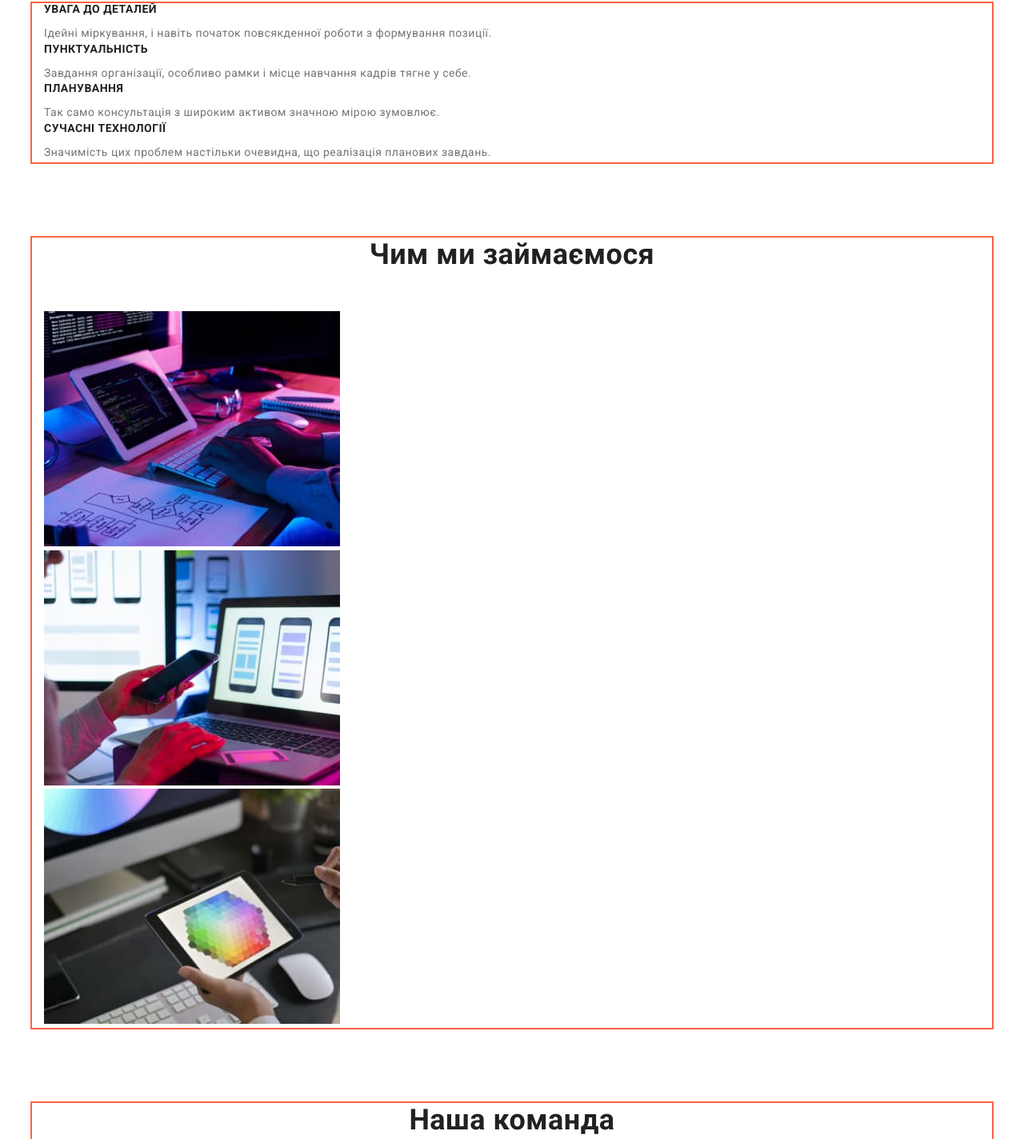
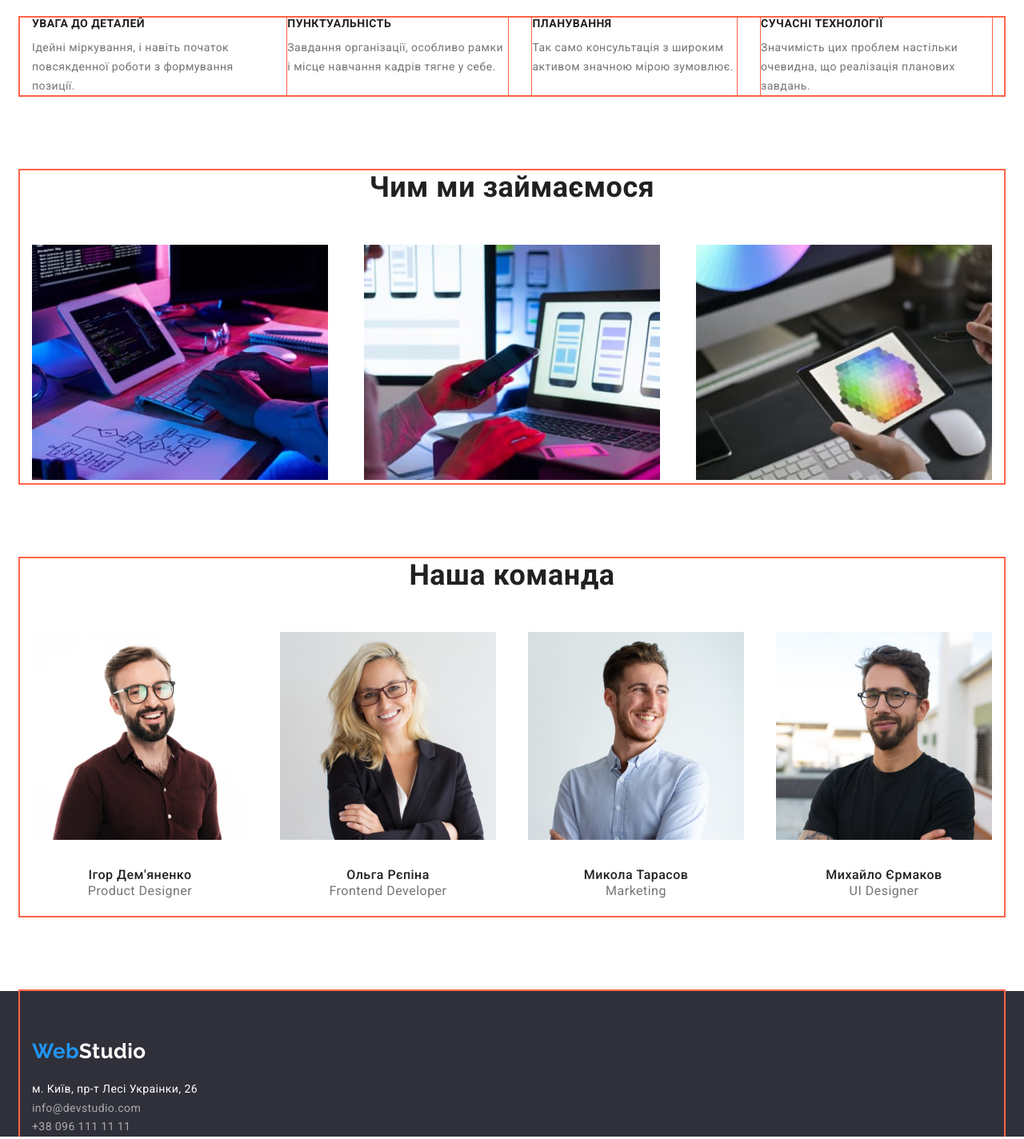
Before and after one commit to petromalskyi/goit-markup-hw-03, a plain HTML site: page index.html in a window 1280 px wide. Shown: the part 756-2180 px from the top of the page at 80% size. Drawn offline with nearby package versions, Linux system fonts and the light colour scheme.

Commit message:
finished flex index.html

```diff
--- a/css/styles.css
+++ b/css/styles.css
@@ -60,7 +60,7 @@ body {
 }
 
 .container {
-  width: 1200px;
+  width: 1230px;
   padding: 0 15px;
   margin: 0 auto;
 
@@ -197,10 +197,11 @@ margin-bottom: 30px;
 }
 
 .hero-button {
-  /* display: inline-block;
-width: 216px;
-  height: 50px; */
+  padding: 10px 32px;
+  box-shadow: 0px 4px 4px rgba(0, 0, 0, 0.15);
+  border-radius: 4px;
   margin-bottom: 200px;
+
   color: var(--white-text);
   background-color: var(--accent-color);
   cursor: pointer;
@@ -228,6 +229,14 @@ width: 216px;
 
 /* ----- QUALITY ----- */
 
+.quality-list {
+  display: flex;
+}
+
+.quality-list .item + .item {
+  margin-left: 30px;
+  outline: 1px solid tomato;
+}
 
 
 .quality-title {
@@ -244,25 +253,38 @@ width: 216px;
 }
 
 /* ----- BUSINESS ----- */
-
+.business-list {
+  display: flex;
+  justify-content: space-between;
+}
 
 
 /* ----- TEAM ----- */
 
+.team-list {
+  display: flex;
+  justify-content: space-between;
+}
+
 .team-title {
+  margin-top: 30px;
+  margin-bottom: 10px;
+
   color: var(--titele-text-color);
   font-weight: 500;
   font-size: 16px;
   line-height: 1.19;
   text-align: center;
-  margin-bottom: 10px;
+
 }
 
 .team-text {
+  margin-bottom: 30px;
+
   font-size: 16px;
   line-height: 1.19px;
   text-align: center;
-  margin-bottom: 30px;
+
 }
 
 /* -----FOOTER----- */
@@ -271,12 +293,16 @@ width: 216px;
 }
 
 .logo-footer {
+  display: inline-block;
+  margin-top: 60px;
+  margin-bottom: 20px;
+
   color: var(--white-text);
   font-family: 'Raleway';
   font-weight: 700;
   font-size: 26px;
   line-height: 1.19;
-  margin-bottom: 20px;
+
 }
 
 .logo-footer:hover,
--- a/index.html
+++ b/index.html
@@ -75,28 +75,28 @@
       <section class="section">
         <div class="container">
           <h2 class="visually-hidden">Якість нашої роботи</h2>
-          <ul class="list">
-            <li>
+          <ul class="quality-list list">
+            <li class="item">
               <h3 class="quality-title">УВАГА ДО ДЕТАЛЕЙ</h3>
               <p class="quality-text">
                 Ідейні міркування, і навіть початок повсякденної роботи з
                 формування позиції.
               </p>
             </li>
-            <li>
+            <li class="item">
               <h3 class="quality-title">ПУНКТУАЛЬНІСТЬ</h3>
               <p class="quality-text">
                 Завдання організації, особливо рамки і місце навчання кадрів
                 тягне у себе.
               </p>
             </li>
-            <li>
+            <li class="item">
               <h3 class="quality-title">ПЛАНУВАННЯ</h3>
               <p class="quality-text">
                 Так само консультація з широким активом значною мірою зумовлює.
               </p>
             </li>
-            <li>
+            <li class="item">
               <h3 class="quality-title">СУЧАСНІ ТЕХНОЛОГІЇ</h3>
               <p class="quality-text">
                 Значимість цих проблем настільки очевидна, що реалізація
@@ -111,22 +111,22 @@
       <section class="section">
         <div class="container">
           <h2 class="section-title">Чим ми займаємося</h2>
-          <ul class="list">
-            <li>
+          <ul class="business-list list">
+            <li class="item">
               <img
                 src="./image/box1.jpg"
                 alt="людина працює на комп'ютері"
                 width="370"
               />
             </li>
-            <li>
+            <li class="item">
               <img
                 src="./image/box2.jpg"
                 alt="людина працює на ноутбуці"
                 width="370"
               />
             </li>
-            <li>
+            <li class="item">
               <img
                 src="./image/box3.jpg"
                 alt="людина працює на планшеті"
@@ -140,7 +140,7 @@
       <section class="section">
         <div class="container">
           <h2 class="section-title">Наша команда</h2>
-          <ul class="list">
+          <ul class="team-list list">
             <li>
               <img
                 src="./image/img1.jpg"
```
